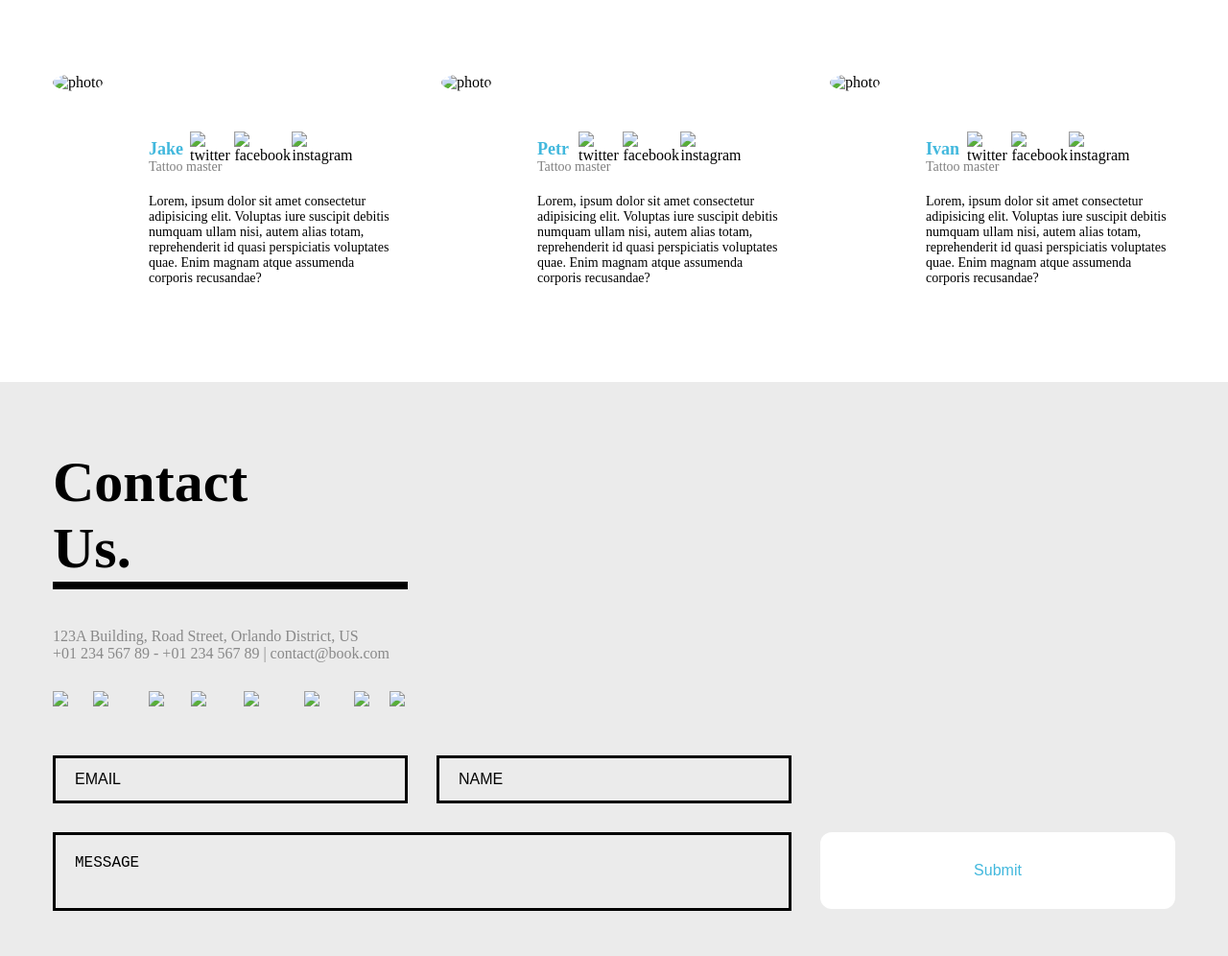
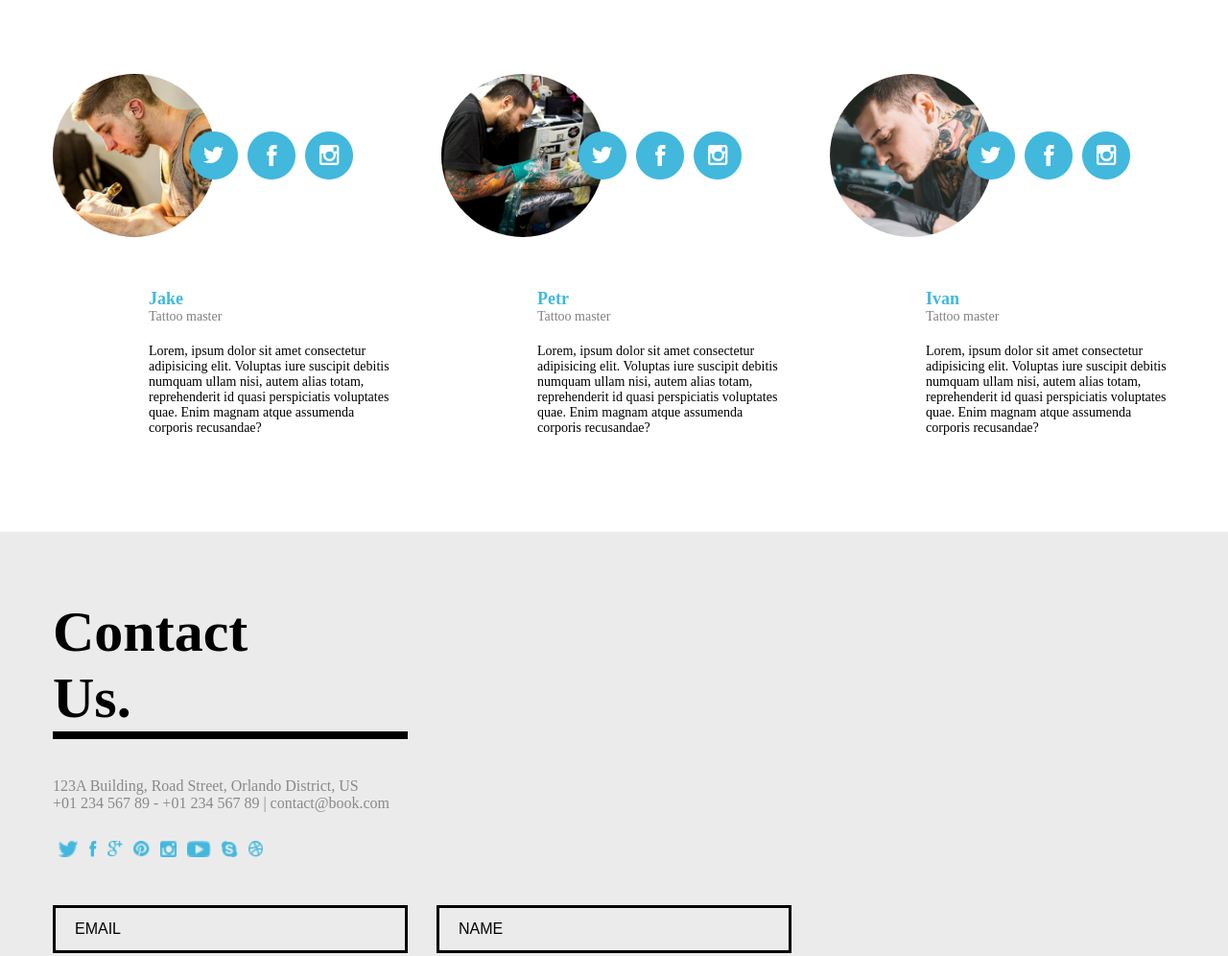
Before and after one commit to karkuh/WEB_lab3, a plain HTML site: page index.html in a window 1280 px wide. Shown: the part 2286-3282 px from the top of the page at 96% size. Drawn offline with Linux system fonts and the light colour scheme; the site is published under a folder, as on GitHub Pages, so addresses that start at the root find nothing.

Commit message:
Update index.html

```diff
--- a/index.html
+++ b/index.html
@@ -93,7 +93,7 @@
 
                 <div class="ourWorks__bloks">
                     <div class="bloks__one">
-                        <img src="/resours/ourWorks/1.jpg" alt="photo" class="img__works">
+                        <img src="resours/ourWorks/1.jpg" alt="photo" class="img__works">
                         <div class="one__additionalText">
                             <h1>Magic smile</h1>
                             <p>designed by Petr | May 23, 2004</p>
@@ -101,7 +101,7 @@
                     </div>
 
                     <div class="bloks__two">
-                        <img src="/resours/ourWorks/2.jpg" alt="photo" class="img__works">
+                        <img src="resours/ourWorks/2.jpg" alt="photo" class="img__works">
                         <div class="two__additionalText">
                             <h1>Zipper on hands</h1>
                             <p>designed by Jake | May 23, 2004</p>
@@ -109,7 +109,7 @@
                     </div>
 
                     <div class="bloks__three">
-                        <img src="/resours/ourWorks/3.jpg" alt="photo" class="img__works">
+                        <img src="resours/ourWorks/3.jpg" alt="photo" class="img__works">
                         <div class="three__additionalText">
                             <h1>Flame</h1>
                             <p>designed by Petr | May 23, 2004</p>
@@ -117,7 +117,7 @@
                     </div>
 
                     <div class="bloks__four">
-                        <img src="/resours/ourWorks/4.jpg" alt="photo" class="img__works">
+                        <img src="resours/ourWorks/4.jpg" alt="photo" class="img__works">
                         <div class="four__additionalText">
                             <h1>Bad spider</h1>
                             <p>designed by Ivan | May 23, 2004</p>
@@ -125,7 +125,7 @@
                     </div>
 
                     <div class="bloks__five">
-                        <img src="/resours/ourWorks/5.jpg" alt="photo" class="img__works">
+                        <img src="resours/ourWorks/5.jpg" alt="photo" class="img__works">
                         <div class="five__additionalText">
                             <h1>Zippers</h1>
                             <p>designed by Jake | May 23, 2004</p>
@@ -133,7 +133,7 @@
                     </div>
 
                     <div class="bloks__six">
-                        <img src="/resours/ourWorks/6.jpg" alt="photo" class="img__works">
+                        <img src="resours/ourWorks/6.jpg" alt="photo" class="img__works">
                         <div class="six__additionalText">
                             <h1>Red dragon</h1>
                             <p>designed by Ivan | May 23, 2004</p>
@@ -156,12 +156,12 @@
 
                 <div class="ourTeam__team">
                     <div class="team__block1">
-                        <img src="/resours/ourTeam/1.jpg" alt="photo" class="block__avatar">
+                        <img src="resours/ourTeam/1.jpg" alt="photo" class="block__avatar">
 
                         <div class="block__social">
-                            <img src="/resours/ourTeam/social/twitter.png" alt="twitter" class="social__logo">
-                            <img src="/resours/ourTeam/social/facebook.png" alt="facebook" class="social__logo">
-                            <img src="/resours/ourTeam/social/instagram.png" alt="instagram" class="social__logo">
+                            <img src="resours/ourTeam/social/twitter.png" alt="twitter" class="social__logo">
+                            <img src="resours/ourTeam/social/facebook.png" alt="facebook" class="social__logo">
+                            <img src="resours/ourTeam/social/instagram.png" alt="instagram" class="social__logo">
                         </div>
 
                         <div class="block__name">
@@ -177,12 +177,12 @@
                     </div>
 
                     <div class="team__block2">
-                        <img src="/resours/ourTeam/2.jpg" alt="photo" class="block__avatar">
+                        <img src="resours/ourTeam/2.jpg" alt="photo" class="block__avatar">
 
                         <div class="block__social">
-                            <img src="/resours/ourTeam/social/twitter.png" alt="twitter" class="social__logo">
-                            <img src="/resours/ourTeam/social/facebook.png" alt="facebook" class="social__logo">
-                            <img src="/resours/ourTeam/social/instagram.png" alt="instagram" class="social__logo">
+                            <img src="resours/ourTeam/social/twitter.png" alt="twitter" class="social__logo">
+                            <img src="resours/ourTeam/social/facebook.png" alt="facebook" class="social__logo">
+                            <img src="resours/ourTeam/social/instagram.png" alt="instagram" class="social__logo">
                         </div>
 
                         <div class="block__name">
@@ -198,12 +198,12 @@
                     </div>
 
                     <div class="team__block3">
-                        <img src="/resours/ourTeam/3.jpg" alt="photo" class="block__avatar">
+                        <img src="resours/ourTeam/3.jpg" alt="photo" class="block__avatar">
 
                         <div class="block__social">
-                            <img src="/resours/ourTeam/social/twitter.png" alt="twitter" class="social__logo">
-                            <img src="/resours/ourTeam/social/facebook.png" alt="facebook" class="social__logo">
-                            <img src="/resours/ourTeam/social/instagram.png" alt="instagram" class="social__logo">
+                            <img src="resours/ourTeam/social/twitter.png" alt="twitter" class="social__logo">
+                            <img src="resours/ourTeam/social/facebook.png" alt="facebook" class="social__logo">
+                            <img src="resours/ourTeam/social/instagram.png" alt="instagram" class="social__logo">
                         </div>
 
                         <div class="block__name">
@@ -238,14 +238,14 @@
                 </div>
 
                 <div class="contactUs__social">
-                    <img src="/resours/contactUs/1.png" alt="twitter" class="details__logo">
-                    <img src="/resours/contactUs/2.png" alt="facebook" class="details__logo">
-                    <img src="/resours/contactUs/3.png" alt="google" class="details__logo">
-                    <img src="/resours/contactUs/4.png" alt="pinterest" class="details__logo">
-                    <img src="/resours/contactUs/5.png" alt="instagram" class="details__logo">
-                    <img src="/resours/contactUs/6.png" alt="youtube" class="details__logo">
-                    <img src="/resours/contactUs/7.png" alt="skype" class="details__logo">
-                    <img src="/resours/contactUs/8.png" alt="loog" class="details__logo">
+                    <img src="resours/contactUs/1.png" alt="twitter" class="details__logo">
+                    <img src="resours/contactUs/2.png" alt="facebook" class="details__logo">
+                    <img src="resours/contactUs/3.png" alt="google" class="details__logo">
+                    <img src="resours/contactUs/4.png" alt="pinterest" class="details__logo">
+                    <img src="resours/contactUs/5.png" alt="instagram" class="details__logo">
+                    <img src="resours/contactUs/6.png" alt="youtube" class="details__logo">
+                    <img src="resours/contactUs/7.png" alt="skype" class="details__logo">
+                    <img src="resours/contactUs/8.png" alt="loog" class="details__logo">
                 </div>
 
                 <form>
```
